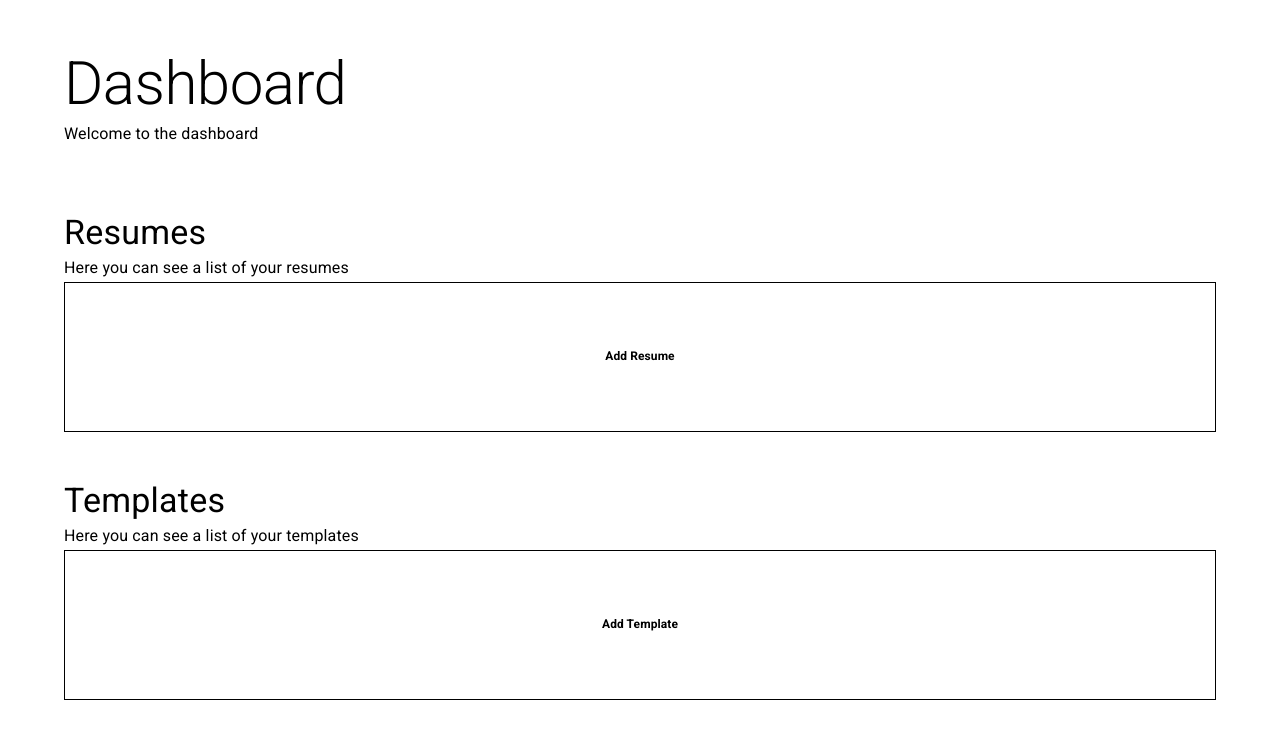
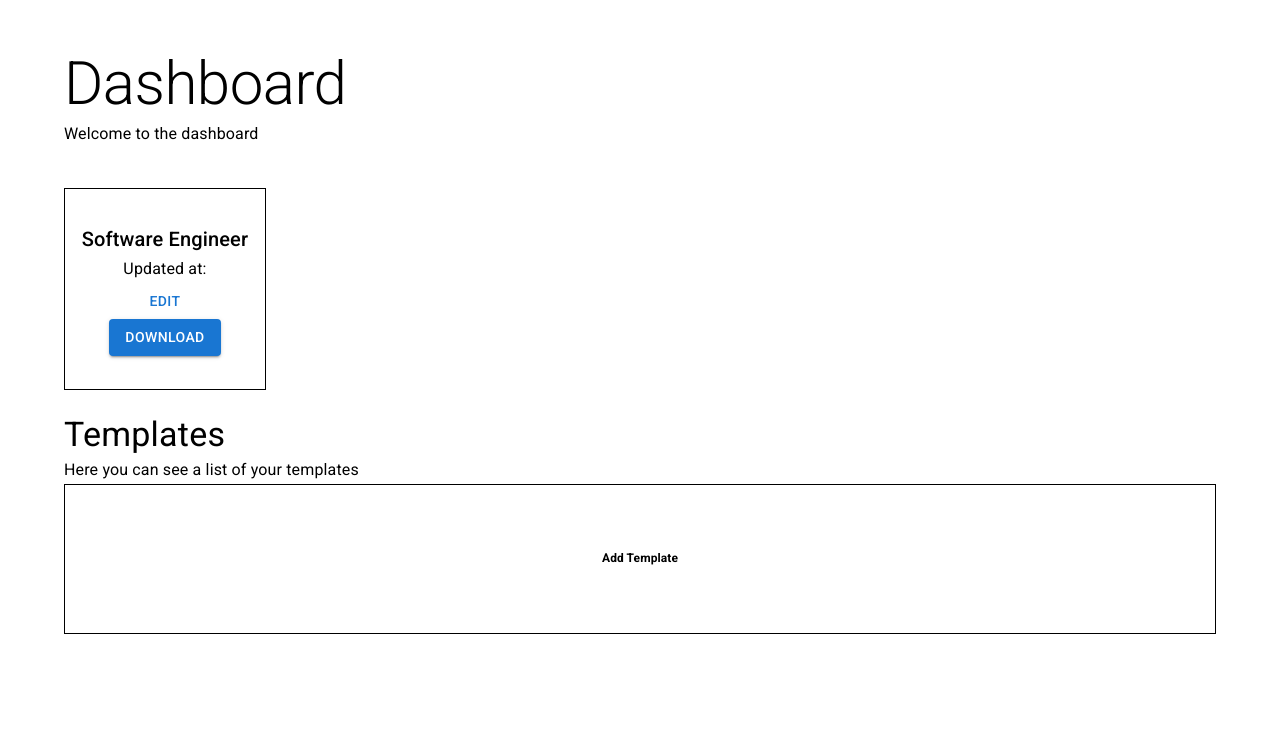
Before and after one commit to MokkoFm/resume-builder-frontend, a React (Vite) app: page / in a window 1280 px wide. Shown: the top 738 px of the page. Built offline with nearby package versions, Linux system fonts and the light colour scheme.

Commit message:
Update ui of resume card in the dashboard

```diff
--- a/src/entities/resume/ui/resume-card/index.tsx
+++ b/src/entities/resume/ui/resume-card/index.tsx
@@ -9,25 +9,20 @@ export const ResumeCard = ({ resume }: Props) => {
   const { title, updatedAt } = resume
   return (
     <Box
+      width="200px"
+      minHeight="200px"
+      display="flex"
+      flexDirection="column"
+      alignItems="center"
+      justifyContent="center"
       sx={{
-        height: 150,
-        display: 'flex',
-        boxSizing: 'border-box',
-        flexDirection: 'column',
-        alignItems: 'center',
-        justifyContent: 'center',
-        padding: 2,
-        gap: 2,
         border: 'solid 1px black'
       }}
     >
       <Typography variant="h6">{title}</Typography>
       <Typography variant="subtitle1">Updated at: {updatedAt}</Typography>
-      <Button variant="contained" color="primary">
+      <Button variant="text" color="primary">
         Edit
-      </Button>
-      <Button variant="contained" color="secondary">
-        Delete
       </Button>
       <Button variant="contained" color="primary">
         Download
--- a/src/pages/home/ui/index.tsx
+++ b/src/pages/home/ui/index.tsx
@@ -4,9 +4,10 @@ import { Box, Typography } from '@mui/material'
 import { useState } from 'react'
 import Resumes from './resumes'
 import Templates from './templates'
+import { MOCK_CANDIDATE_PROFILE } from '@/shared/config'
 
 export const HomePage = () => {
-  const [resumes, setResumes] = useState<Resume[]>([])
+  const [resumes, setResumes] = useState<Resume[]>([MOCK_CANDIDATE_PROFILE])
   const [userTemplates, setUserTemplates] = useState<Template[]>([])
   return (
     <Box>
--- a/src/shared/config/index.ts
+++ b/src/shared/config/index.ts
@@ -1,4 +1,7 @@
 export const MOCK_CANDIDATE_PROFILE = {
+  id: '1',
+  title: 'Software Engineer',
+  updatedAt: '',
   firstName: 'John',
   lastName: 'Doe',
   email: 'johndoe@example.com',
```
Also changed, not shown: src/entities/resume/model/resume.ts (+8 -15 lines), src/shared/types/resume/index.tsx (+8 -11 lines).
